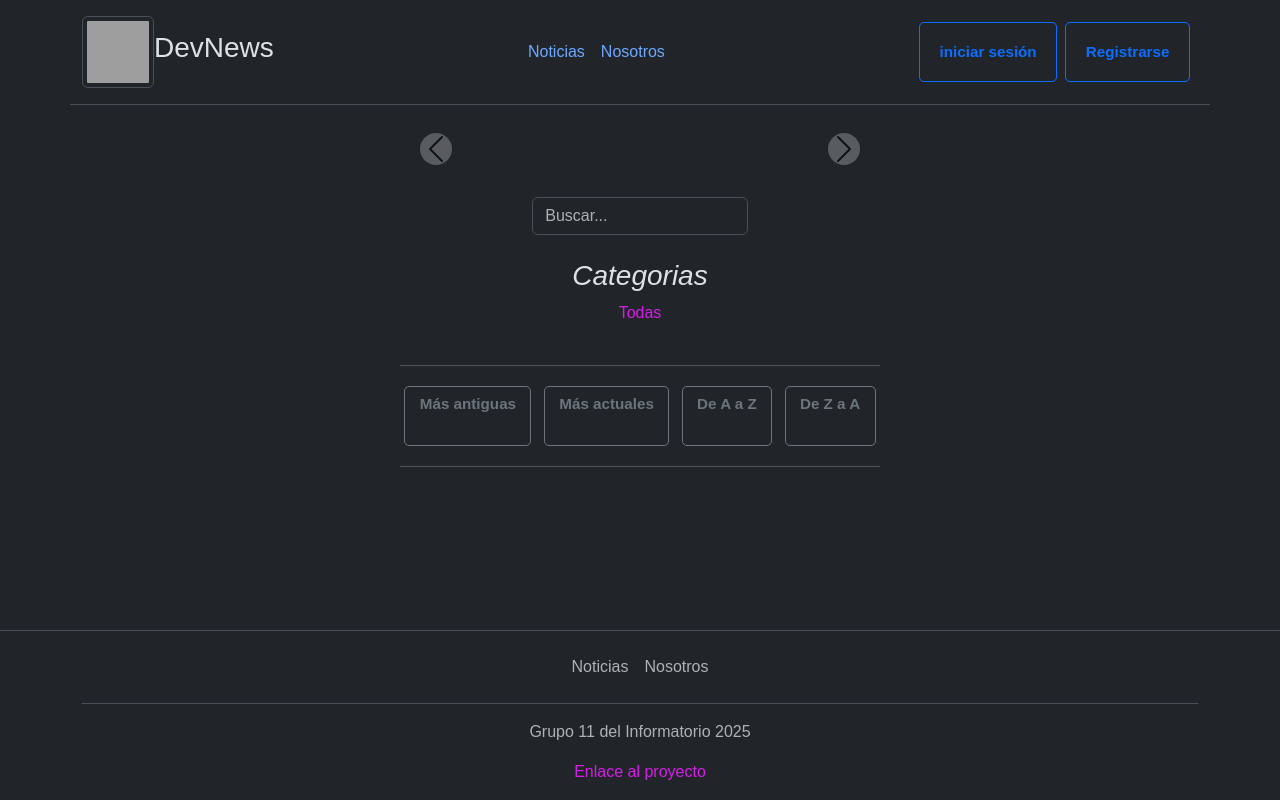
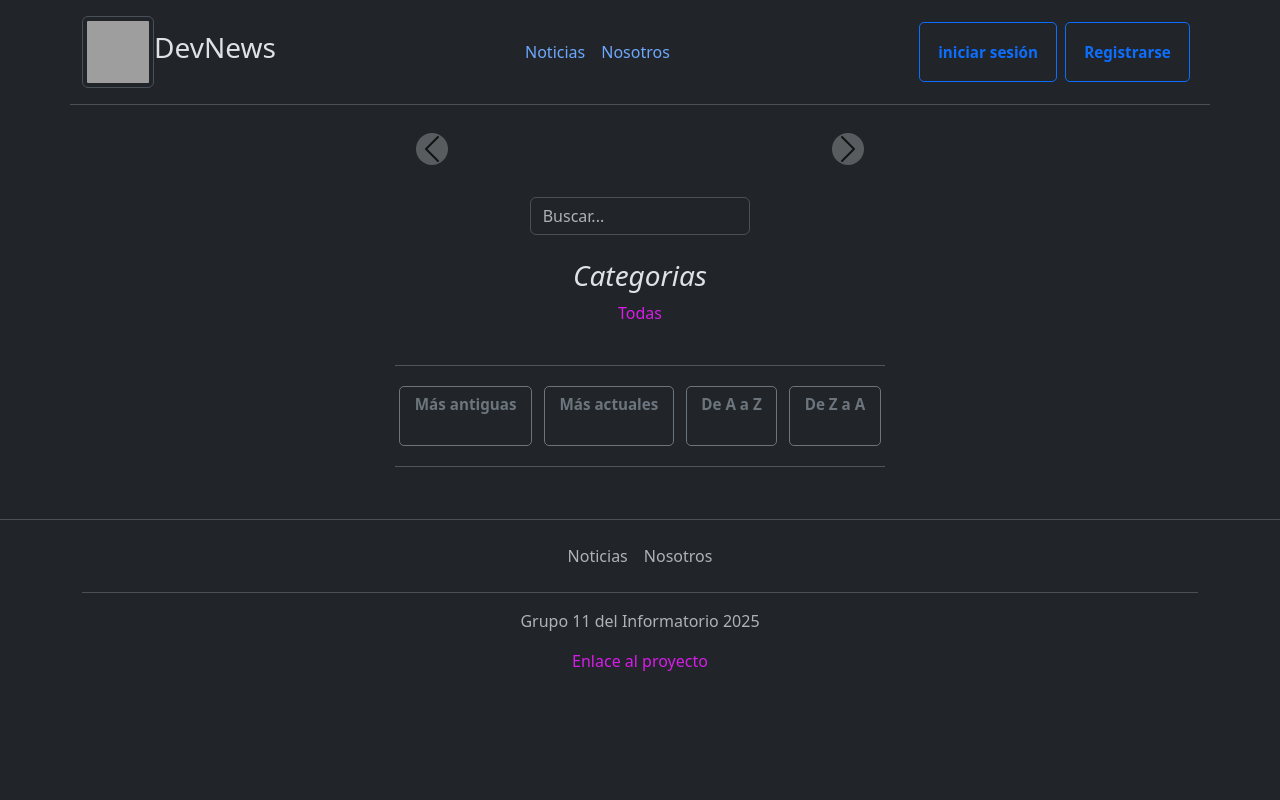
Before and after one commit to emyypg/blog, a Django app: page / in a window 1280 px wide. Run offline with Django 5.2, Linux system fonts and the light colour scheme; data that the repository does not hold is empty; grey boxes are pictures that could not be loaded.

Commit message:
comentado código innecesario en style.

```diff
--- a/static/css/styles.css
+++ b/static/css/styles.css
@@ -68,16 +68,16 @@
 */
 
 /* ESTILOS PARA EL BODY Y EL NUEVO CONTENEDOR PRINCIPAL */
-body {
-    font-family: Arial, sans-serif;
+/* body {
+    font-family: Arial, sans-serif; */
     /* background-color: #f4f4f4; */
-    display: flex; /* Hacemos el body un flex container */
-    flex-direction: column; /* Apilamos los hijos (navbar, main-content-wrapper) verticalmente */
-    min-height: 100vh;
+    /* display: flex; */ /* Hacemos el body un flex container */
+    /* flex-direction: column; */ /* Apilamos los hijos (navbar, main-content-wrapper) verticalmente */
+    /* min-height: 100vh;
     margin: 0;
-    padding: 0; /* Quitamos el padding del body para que el navbar ocupe todo el ancho si lo desea */
-    box-sizing: border-box;
-}
+    padding: 0; */ /* Quitamos el padding del body para que el navbar ocupe todo el ancho si lo desea */
+/*     box-sizing: border-box;
+} */
 
 .main-content-wrapper {
     /* Aquí centramos el contenido del formulario */
@@ -185,7 +185,7 @@ a:hover {
     margin-bottom: 0.5rem;
 }
 
-/* editar post */
+/* Editar post */
 
 #id_titulo,
 #id_contenido,
@@ -195,6 +195,8 @@ a:hover {
 #id_estado {
   width: 100%;
 }
+
+/* Estilos para el carrusel en index.html */
 
 .carousel-item img {
     height: 300px;
```
